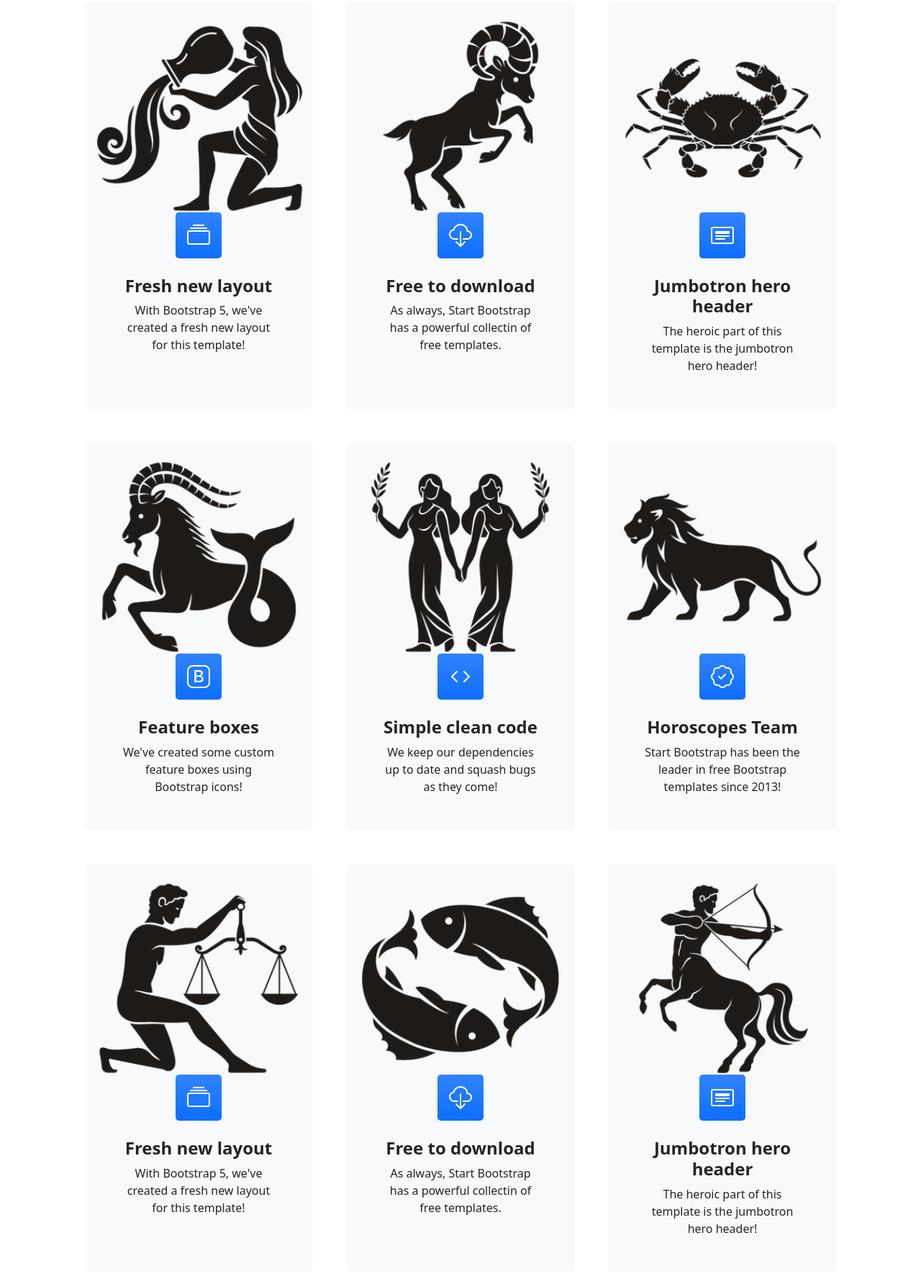
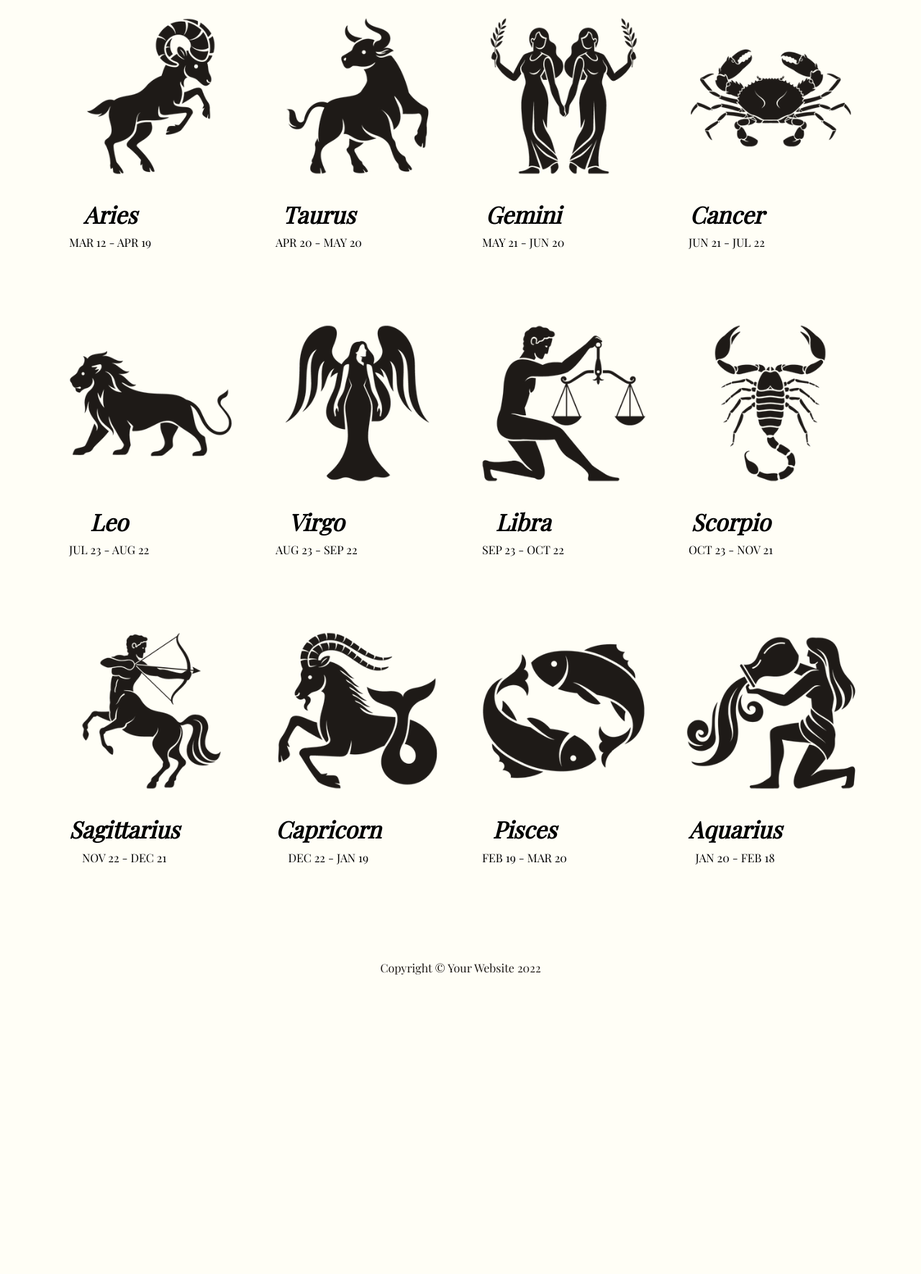
Before and after one commit to it122-project/horoscope-it122, a website: page index.html in a window 1280 px wide. Shown: the part 603-2373 px from the top of the page at 72% size. After the commit the page ends 2008 px from the top, so only its background shows below. Drawn offline with nearby package versions, Linux system fonts and the light colour scheme; no server answers; a web font is replaced by a local one.

Commit message:
Adds layout work

```diff
--- /dev/null
+++ b/css/xtrastyles.css
@@ -0,0 +1,45 @@
+*,
+*::before,
+*::after {
+	font-family: 'Playfair Display', serif;
+}
+
+
+body {
+	background-color: #fffef6;
+	color: #1e1a17;
+}
+
+
+button:hover {
+	color: #6e9277;
+}
+
+button:hover > div {
+	color: #6e9277;
+}
+
+.nav-link:hover {
+	color: #6e9277 !important;
+}
+
+button div {
+	background-color: #fffef6;
+}
+
+.card {
+	background-color: #fffef6 !important;
+}
+
+.navbar {
+	background-color: #1e1a17;
+}
+
+.navbar-brand, .nav-link {
+	color: #fffad7 !important;
+}
+
+.bg-accent {
+	background-color: #6e9277;
+	color: #fffad7;
+}
--- a/index.html
+++ b/index.html
@@ -12,11 +12,14 @@
 		<link href="https://cdn.jsdelivr.net/npm/bootstrap-icons@1.4.1/font/bootstrap-icons.css" rel="stylesheet" />
 		<!-- Core theme CSS (includes Bootstrap)-->
 		<link href="css/styles.css" rel="stylesheet" />
+		<link href="css/xtrastyles.css" rel="stylesheet" />
+		<link rel="preconnect" href="https://fonts.googleapis.com">
+		<link rel="preconnect" href="https://fonts.gstatic.com" crossorigin>
+		<link href="https://fonts.googleapis.com/css2?family=Playfair+Display:ital,wght@0,400;1,400&display=swap" rel="stylesheet">
 	</head>
 	<body>
-        <div id="main"></div>
 		<!-- Responsive navbar-->
-        <nav class="navbar navbar-expand-lg navbar-dark bg-dark">
+		<nav class="navbar navbar-expand-lg">
 			<div class="container px-lg-5">
 				<a class="navbar-brand" href="#!">Horoscopes 2022</a>
 				<button class="navbar-toggler" type="button" data-bs-toggle="collapse" data-bs-target="#navbarSupportedContent" aria-controls="navbarSupportedContent" aria-expanded="false" aria-label="Toggle navigation"><span class="navbar-toggler-icon"></span></button>
@@ -32,150 +35,138 @@
 		<!-- Header-->
 		<header class="py-5">
 			<div class="container px-lg-5">
-                <div class="p-4 p-lg-5 bg-light rounded-3 text-center">
+				<div class="p-4 p-lg-5 rounded-3 text-center">
 					<div class="m-4 m-lg-5">
 						<h1 class="display-5 fw-bold">A warm welcome!</h1>
-                        <p class="fs-4">Bootstrap utility classes are used to create this jumbotron since the old component has been removed from the framework. Why create custom CSS when you can use utilities?</p>
-                        <a class="btn btn-primary btn-lg" href="#!">Call to action</a>
+						<p class="fs-4 fst-italic">Bootstrap utility classes are used to create this jumbotron since the old component has been removed from the framework. Why create custom CSS when you can use utilities?</p>
+						<a class="btn btn-lg bg-accent" href="#!">Call to action</a>
 					</div>
 				</div>
 			</div>
 		</header>
 		<!-- Page Content-->
 		<section class="pt-4">
-            <div class="container px-lg-5">
+			<div class="container px-lg-1">
 				<!-- Page Features-->
-                <div class="row gx-lg-5">
-                    <div class="col-lg-4 col-xxl-3 mb-5">
-                        <div class="card bg-light border-0 h-100">
+				<div class="row gx-lg-3">
+					<div class="col-sm-6 col-md-6 col-lg-4 col-xl-3 col-xxl-2 mb-5">
+						<button class="card bg-light border-0">
+							<img class="card-img-top" src="./images/ARIESLOGO.png" alt="aries">
+							<div class="card-body text-center">
+								<h2 class="fs-2 fst-italic fw-bold">Aries</h2>
+								<p class="fs-6">MAR 12 - APR 19</p>
+							</div>
+						</button>
+					</div>
+					<div class="col-sm-6 col-md-6 col-lg-4 col-xl-3 col-xxl-2 mb-5">
+						<button class="card bg-light border-0">
+							<img class="card-img-top" src="./images/TAURUSLOGO.png" alt="taurus">
+							<div class="card-body text-center">
+								<h2 class="fs-2 fst-italic fw-bold">Taurus</h2>
+								<p class="fs-6">APR 20 - MAY 20</p>
+							</div>
+						</button>
+					</div>
+					<div class="col-sm-6 col-md-6 col-lg-4 col-xl-3 col-xxl-2 mb-5">
+						<button class="card bg-light border-0">
+							<img class="card-img-top" src="./images/GEMINILOGO.png" alt="gemini">
+							<div class="card-body text-center">
+								<h2 class="fs-2 fst-italic fw-bold">Gemini</h2>
+								<p class="fs-6">MAY 21 - JUN 20</p>
+							</div>
+						</button>
+					</div>
+					<div class="col-sm-6 col-md-6 col-lg-4 col-xl-3 col-xxl-2 mb-5">
+						<button class="card bg-light border-0">
+							<img class="card-img-top" src="./images/CANCERLOGO.png" alt="cancer">
+							<div class="card-body text-center">
+								<h2 class="fs-2 fst-italic fw-bold">Cancer</h2>
+								<p class="fs-6">JUN 21 - JUL 22</p>
+							</div>
+						</button>
+					</div>
+					<div class="col-sm-6 col-md-6 col-lg-4 col-xl-3 col-xxl-2 mb-5">
+						<button class="card bg-light border-0">
+							<img class="card-img-top" src="./images/LEOLOGO.png" alt="leo">
+							<div class="card-body text-center">
+								<h2 class="fs-2 fst-italic fw-bold">Leo</h2>
+								<p class="fs-6">JUL 23 - AUG 22</p>
+							</div>
+						</button>
+					</div>
+					<div class="col-sm-6 col-md-6 col-lg-4 col-xl-3 col-xxl-2 mb-5">
+						<button class="card bg-light border-0">
+							<img class="card-img-top" src="./images/VIRGOLOGO.png" alt="virgo">
+							<div class="card-body text-center">
+								<h2 class="fs-2 fst-italic fw-bold">Virgo</h2>
+								<p class="fs-6">AUG 23 - SEP 22</p>
+							</div>
+						</button>
+					</div>
+					<div class="col-sm-6 col-md-6 col-lg-4 col-xl-3 col-xxl-2 mb-5">
+						<button class="card bg-light border-0">
+							<img class="card-img-top" src="./images/LIBRALOGO.png" alt="libra">
+							<div class="card-body text-center">
+								<h2 class="fs-2 fst-italic fw-bold">Libra</h2>
+								<p class="fs-6">SEP 23 - OCT 22</p>
+							</div>
+						</button>
+					</div>
+					<div class="col-sm-6 col-md-6 col-lg-4 col-xl-3 col-xxl-2 mb-5">
+						<button class="card bg-light border-0">
+							<img class="card-img-top" src="./images/SCORPIOLOGO.png" alt="scorpio">
+							<div class="card-body text-center">
+								<h2 class="fs-2 fst-italic fw-bold">Scorpio</h2>
+								<p class="fs-6">OCT 23 - NOV 21</p>
+							</div>
+						</button>
+					</div>
+					<div class="col-sm-6 col-md-6 col-lg-4 col-xl-3 col-xxl-2 mb-5">
+						<button class="card bg-light border-0">
+							<img class="card-img-top" src="./images/SAGGITTARIUSLOGO.png" alt="saggittarius">
+							<div class="card-body text-center">
+								<h2 class="fs-2 fst-italic fw-bold">Sagittarius</h2>
+								<p class="fs-6">NOV 22 - DEC 21</p>
+							</div>
+						</button>
+					</div>
+					<div class="col-sm-6 col-md-6 col-lg-4 col-xl-3 col-xxl-2 mb-5">
+						<button class="card bg-light border-0">
+							<img class="card-img-top" src="./images/CAPRICORNLOGO.png" alt="capricorn">
+							<div class="card-body text-center">
+								<h2 class="fs-2 fst-italic fw-bold">Capricorn</h2>
+								<p class="fs-6">DEC 22 - JAN 19</p>
+							</div>
+						</button>
+					</div>
+					<div class="col-sm-6 col-md-6 col-lg-4 col-xl-3 col-xxl-2 mb-5">
+						<button class="card bg-light border-0">
+							<img class="card-img-top" src="./images/PISCESLOGO.png" alt="pisces">
+							<div class="card-body text-center">
+								<h2 class="fs-2 fst-italic fw-bold">Pisces</h2>
+								<p class="fs-6">FEB 19 - MAR 20</p>
+							</div>
+						</button>
+					</div>
+					<div class="col-sm-6 col-md-6 col-lg-4 col-xl-3 col-xxl-2 mb-5">
+						<button class="card bg-light border-0">
 							<img class="card-img-top" src="./images/AQUARIUSLOGO.png" alt="aquarius">
-                            <div class="card-body text-center p-4 p-lg-5 pt-0 pt-lg-0">
-                                <div class="feature bg-primary bg-gradient text-white rounded-3 mb-4 mt-n4"><i class="bi bi-collection"></i></div>
-                                <h2 class="fs-4 fw-bold">Fresh new layout</h2>
-                                <p class="mb-0">With Bootstrap 5, we've created a fresh new layout for this template!</p>
+							<div class="card-body text-center">
+								<h2 class="fs-2 fst-italic fw-bold">Aquarius</h2>
+								<p class="fs-6">JAN 20 - FEB 18</p>
 							</div>
-                        </div>
-                    </div>
-                    <div class="col-lg-4 col-xxl-3 mb-5">
-                        <div class="card bg-light border-0 h-100">
-                            <img class="card-img-top" src="./images/ARIESLOGO.png" alt="aries">
-                            <div class="card-body text-center p-4 p-lg-5 pt-0 pt-lg-0">
-                                <div class="feature bg-primary bg-gradient text-white rounded-3 mb-4 mt-n4"><i class="bi bi-cloud-download"></i></div>
-                                <h2 class="fs-4 fw-bold">Free to download</h2>
-                                <p class="mb-0">As always, Start Bootstrap has a powerful collectin of free templates.</p>
-                            </div>
-                        </div>
-                    </div>
-                    <div class="col-lg-4 col-xxl-3 mb-5">
-                        <div class="card bg-light border-0 h-100">
-                            <img class="card-img-top" src="./images/CANCERLOGO.png" alt="cancer">
-                            <div class="card-body text-center p-4 p-lg-5 pt-0 pt-lg-0">
-                                <div class="feature bg-primary bg-gradient text-white rounded-3 mb-4 mt-n4"><i class="bi bi-card-heading"></i></div>
-                                <h2 class="fs-4 fw-bold">Jumbotron hero header</h2>
-                                <p class="mb-0">The heroic part of this template is the jumbotron hero header!</p>
-                            </div>
-                        </div>
-                    </div>
-                    <div class="col-lg-4 col-xxl-3 mb-5">
-                        <div class="card bg-light border-0 h-100">
-                            <img class="card-img-top" src="./images/CAPRICORNLOGO.png" alt="capricorn">
-                            <div class="card-body text-center p-4 p-lg-5 pt-0 pt-lg-0">
-                                <div class="feature bg-primary bg-gradient text-white rounded-3 mb-4 mt-n4"><i class="bi bi-bootstrap"></i></div>
-                                <h2 class="fs-4 fw-bold">Feature boxes</h2>
-                                <p class="mb-0">We've created some custom feature boxes using Bootstrap icons!</p>
-                            </div>
-                        </div>
-                    </div>
-                    <div class="col-lg-4 col-xxl-3 mb-5">
-                        <div class="card bg-light border-0 h-100">
-                            <img class="card-img-top" src="./images/GEMINILOGO.png" alt="gemini">
-                            <div class="card-body text-center p-4 p-lg-5 pt-0 pt-lg-0">
-                                <div class="feature bg-primary bg-gradient text-white rounded-3 mb-4 mt-n4"><i class="bi bi-code"></i></div>
-                                <h2 class="fs-4 fw-bold">Simple clean code</h2>
-                                <p class="mb-0">We keep our dependencies up to date and squash bugs as they come!</p>
-                            </div>
-                        </div>
-                    </div>
-                    <div class="col-lg-4 col-xxl-3 mb-5">
-                        <div class="card bg-light border-0 h-100">
-                            <img class="card-img-top" src="./images/LEOLOGO.png" alt="leo">
-                            <div class="card-body text-center p-4 p-lg-5 pt-0 pt-lg-0">
-                                <div class="feature bg-primary bg-gradient text-white rounded-3 mb-4 mt-n4"><i class="bi bi-patch-check"></i></div>
-                                <h2 class="fs-4 fw-bold">Horoscopes Team</h2>
-                                <p class="mb-0">Start Bootstrap has been the leader in free Bootstrap templates since 2013!</p>
-                            </div>
-                        </div>
-                    </div>
-                    <div class="col-lg-4 col-xxl-3 mb-5">
-                        <div class="card bg-light border-0 h-100">
-                            <img class="card-img-top" src="./images/LIBRALOGO.png" alt="libra">
-                            <div class="card-body text-center p-4 p-lg-5 pt-0 pt-lg-0">
-                                <div class="feature bg-primary bg-gradient text-white rounded-3 mb-4 mt-n4"><i class="bi bi-collection"></i></div>
-                                <h2 class="fs-4 fw-bold">Fresh new layout</h2>
-                                <p class="mb-0">With Bootstrap 5, we've created a fresh new layout for this template!</p>
-                            </div>
-                        </div>
-                    </div>
-                    <div class="col-lg-4 col-xxl-3 mb-5">
-                        <div class="card bg-light border-0 h-100">
-                            <img class="card-img-top" src="./images/PISCESLOGO.png" alt="pisces">
-                            <div class="card-body text-center p-4 p-lg-5 pt-0 pt-lg-0">
-                                <div class="feature bg-primary bg-gradient text-white rounded-3 mb-4 mt-n4"><i class="bi bi-cloud-download"></i></div>
-                                <h2 class="fs-4 fw-bold">Free to download</h2>
-                                <p class="mb-0">As always, Start Bootstrap has a powerful collectin of free templates.</p>
-                            </div>
-                        </div>
-                    </div>
-                    <div class="col-lg-4 col-xxl-3 mb-5">
-                        <div class="card bg-light border-0 h-100">
-                            <img class="card-img-top" src="./images/SAGGITTARIUSLOGO.png" alt="saggittarius">
-                            <div class="card-body text-center p-4 p-lg-5 pt-0 pt-lg-0">
-                                <div class="feature bg-primary bg-gradient text-white rounded-3 mb-4 mt-n4"><i class="bi bi-card-heading"></i></div>
-                                <h2 class="fs-4 fw-bold">Jumbotron hero header</h2>
-                                <p class="mb-0">The heroic part of this template is the jumbotron hero header!</p>
-                            </div>
-                        </div>
-                    </div>
-                    <div class="col-lg-4 col-xxl-3 mb-5">
-                        <div class="card bg-light border-0 h-100">
-                            <img class="card-img-top" src="./images/SCORPIOLOGO.png" alt="scorpio">
-                            <div class="card-body text-center p-4 p-lg-5 pt-0 pt-lg-0">
-                                <div class="feature bg-primary bg-gradient text-white rounded-3 mb-4 mt-n4"><i class="bi bi-bootstrap"></i></div>
-                                <h2 class="fs-4 fw-bold">Feature boxes</h2>
-                                <p class="mb-0">We've created some custom feature boxes using Bootstrap icons!</p>
-                            </div>
-                        </div>
-                    </div>
-                    <div class="col-lg-4 col-xxl-3 mb-5">
-                        <div class="card bg-light border-0 h-100">
-                            <img class="card-img-top" src="./images/TAURUSLOGO.png" alt="taurus">
-                            <div class="card-body text-center p-4 p-lg-5 pt-0 pt-lg-0">
-                                <div class="feature bg-primary bg-gradient text-white rounded-3 mb-4 mt-n4"><i class="bi bi-code"></i></div>
-                                <h2 class="fs-4 fw-bold">Simple clean code</h2>
-                                <p class="mb-0">We keep our dependencies up to date and squash bugs as they come!</p>
-                            </div>
-                        </div>
-                    </div>
-                    <div class="col-lg-4 col-xxl-3 mb-5">
-                        <div class="card bg-light border-0 h-100">
-                            <img class="card-img-top" src="./images/VIRGOLOGO.png" alt="virgo">
-                            <div class="card-body text-center p-4 p-lg-5 pt-0 pt-lg-0">
-                                <div class="feature bg-primary bg-gradient text-white rounded-3 mb-4 mt-n4"><i class="bi bi-patch-check"></i></div>
-                                <h2 class="fs-4 fw-bold">Horoscopes Team</h2>
-                                <p class="mb-0">Start Bootstrap has been the leader in free Bootstrap templates since 2013!</p>
-                            </div>
-                        </div>
+						</button>
 					</div>
 				</div>
 			</div>
 		</section>
 		<!-- Footer-->
-        <footer class="py-5 bg-dark">
-            <div class="container"><p class="m-0 text-center text-white">Copyright &copy; Your Website 2022</p></div>
+		<footer class="py-5">
+			<div class="container"><p class="m-0 text-center">Copyright &copy; Your Website 2022</p></div>
 		</footer>
 		<!-- Bootstrap core JS-->
 		<script src="https://cdn.jsdelivr.net/npm/bootstrap@5.1.3/dist/js/bootstrap.bundle.min.js"></script>
 		<!-- Core theme JS-->
-        <script type='module' src="js/scripts.js"></script>
+		<script src="js/scripts.js"></script>
 	</body>
 </html>
```
Also changed, not shown: css/styles.css. Lines whose indentation alone changed are shown as unchanged.
